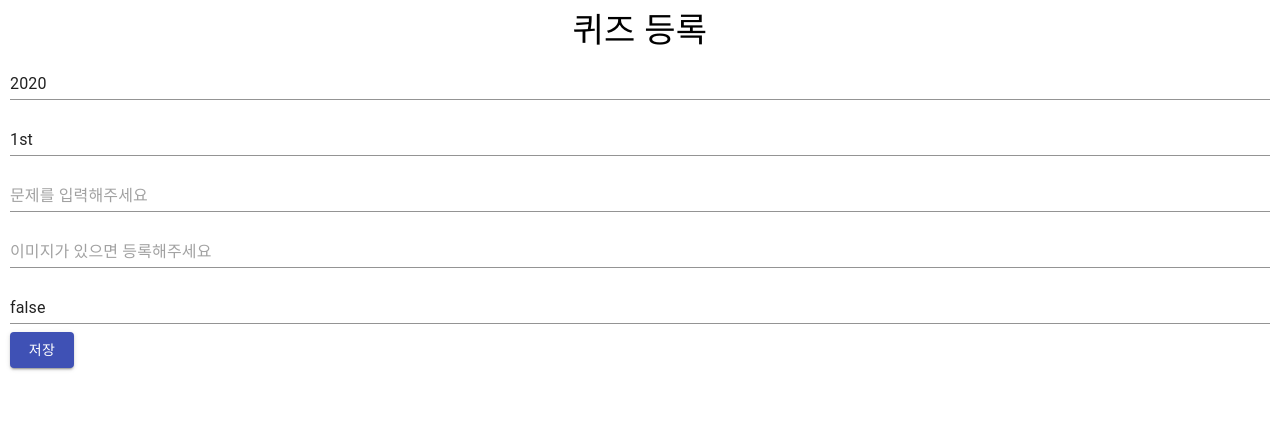
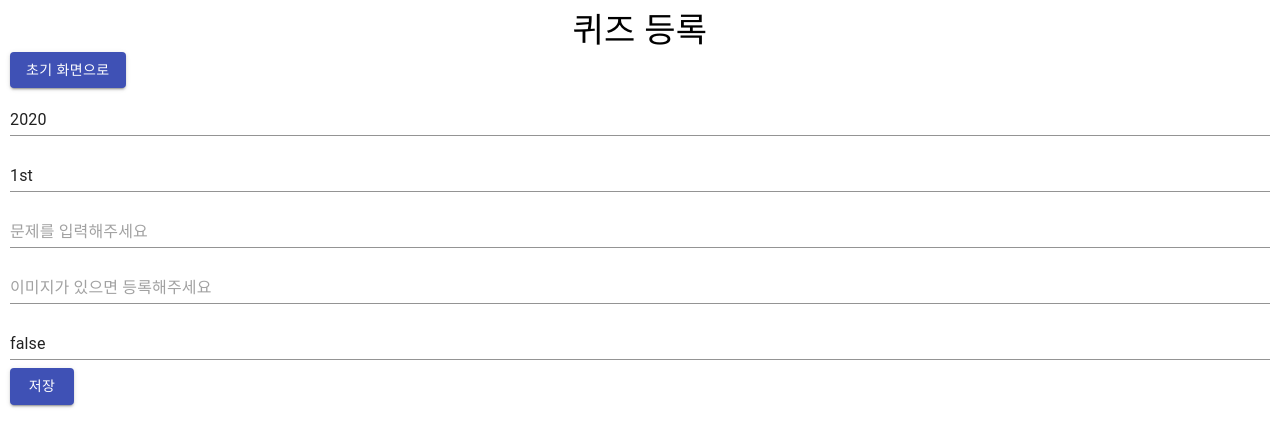
Before and after one commit to npee/eip-react, a React (Create React App) app: page /add-quiz in a window 1280 px wide. Shown: the top 446 px of the page. Built offline with nearby package versions, Linux system fonts and the light colour scheme.

Commit message:
홈 버튼 추가

```diff
--- a/src/component/quiz/AddQuizComponent.jsx
+++ b/src/component/quiz/AddQuizComponent.jsx
@@ -27,6 +27,10 @@ class AddQuizComponent extends Component {
         this.setState({
             [e.target.name]: e.target.value
         });
+    }
+
+    home = (e) => {
+        this.props.history.push('/');
     }
 
     saveQuiz = (e) => {
@@ -60,6 +64,7 @@ class AddQuizComponent extends Component {
         return (
             <div>
                 <Typography variant="h4" style={style}>퀴즈 등록</Typography>
+                <Button variant="contained" color="primary" onClick={this.home}>초기 화면으로</Button>
                 <form style={formContainer}>
                     <TextField type="text" name="year" placeholder="연도를 입력해주세요"
                                fullWidth margin="normal" value={this.state.year} onChange={this.onChange} />
```
